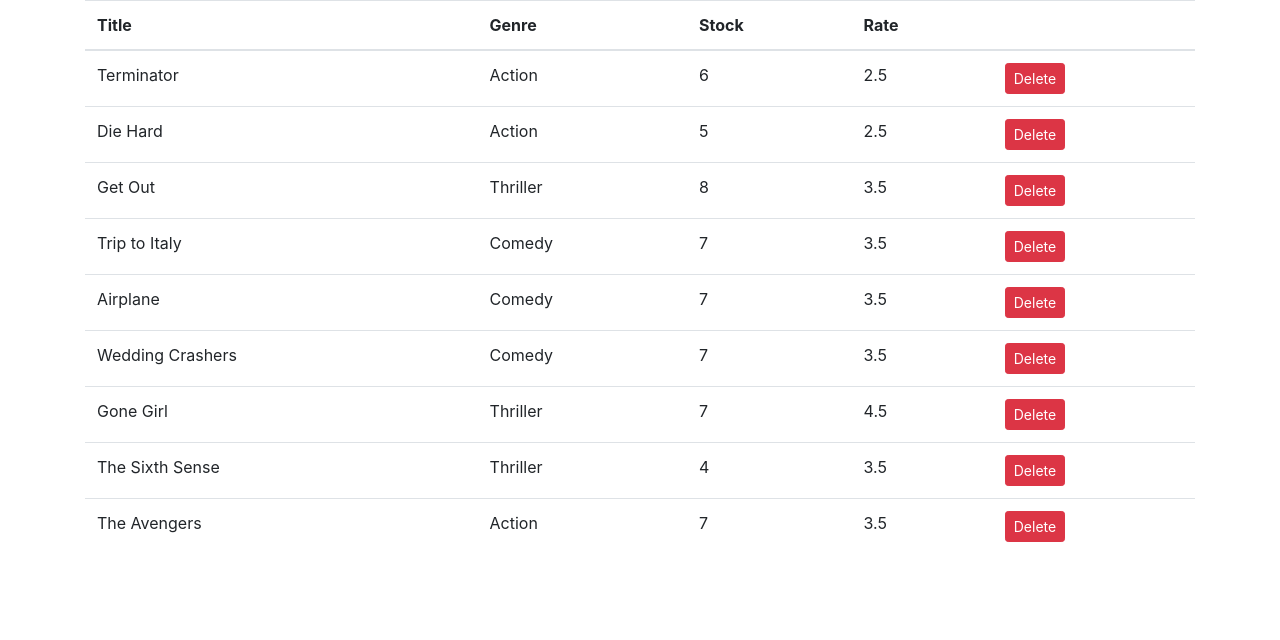
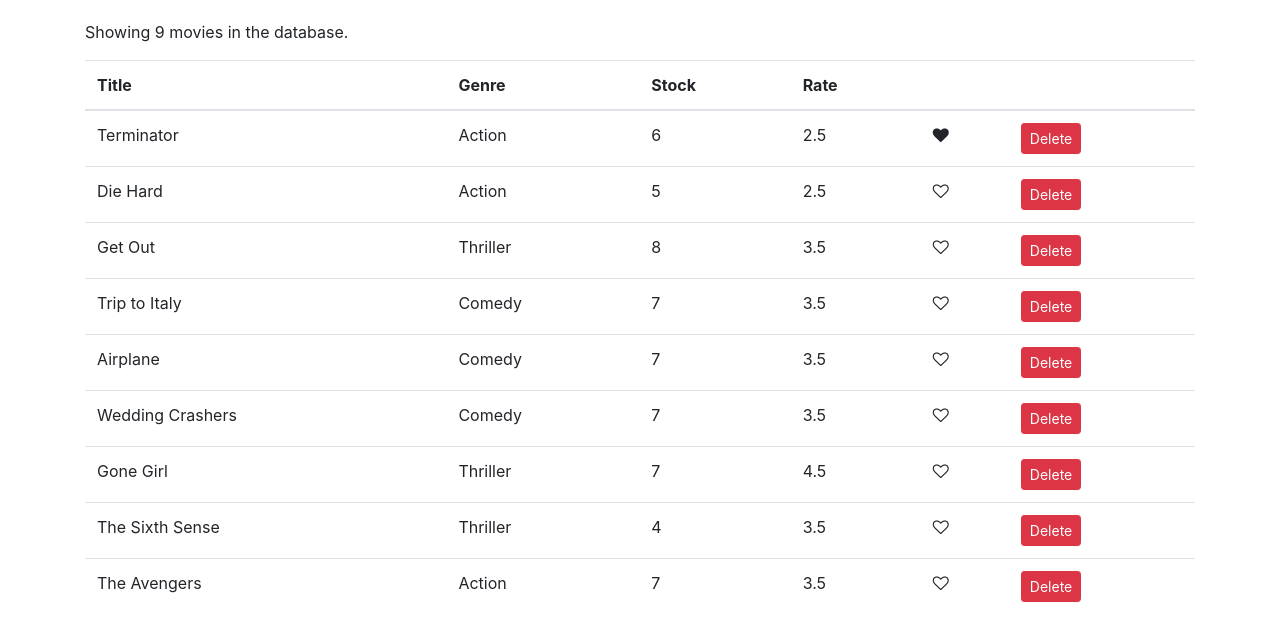
Before and after one commit to CALuthfi/vidly, a React (Create React App) app: page / in a window 1280 px wide. Shown: the top 640 px of the page. Built offline with nearby package versions, Linux system fonts and the light colour scheme.

Commit message:
solution-like

```diff
--- a/src/App.js
+++ b/src/App.js
@@ -1,5 +1,5 @@
 import React, { Component } from "react";
-import Movies from "./components/movies";
+import Movies from "./components/common/movies";
 
 class App extends Component {
   render() {
--- /dev/null
+++ b/src/components/common/like.jsx
@@ -0,0 +1,16 @@
+import React, { Component } from "react";
+
+const Like = props => {
+  let classes = "fa fa-heart";
+  if (!props.liked) classes += "-o";
+  return (
+    <i
+      onClick={props.onClick}
+      style={{ cursor: "pointer" }}
+      className={classes}
+      aria-hidden="true"
+    />
+  );
+};
+
+export default Like;
--- a/src/components/movies.jsx
+++ b/src/components/common/movies.jsx
@@ -1,5 +1,6 @@
 import React, { Component } from "react";
-import { getMovies } from "../services/fakeMovieService";
+import { getMovies } from "../../services/fakeMovieService";
+import Like from "./like";
 
 class Movies extends Component {
   state = {
@@ -11,9 +12,21 @@ class Movies extends Component {
     this.setState({ movies });
   };
 
+  handleLike = movie => {
+    const movies = [...this.state.movies];
+    const index = movies.indexOf(movie);
+    movies[index] = { ...movies[index] };
+    movies[index].liked = !movies[index].liked;
+    this.setState({ movies });
+  };
   render() {
+    const { length: count } = this.state.movies;
+
+    if (count === 0) return <p>There are no movies in the database.</p>;
+
     return (
-      <div>
+      <React.Fragment>
+        <p>Showing {this.state.movies.length} movies in the database.</p>
         <table className="table">
           <thead>
             <tr>
@@ -21,6 +34,7 @@ class Movies extends Component {
               <th>Genre</th>
               <th>Stock</th>
               <th>Rate</th>
+              <th />
               <th />
             </tr>
           </thead>
@@ -31,6 +45,12 @@ class Movies extends Component {
                 <td>{movie.genre.name}</td>
                 <td>{movie.numberInStock}</td>
                 <td>{movie.dailyRentalRate}</td>
+                <td>
+                  <Like
+                    liked={movie.liked}
+                    onClick={() => this.handleLike(movie)}
+                  />
+                </td>
                 <td>
                   <button
                     onClick={() => this.handleDelete(movie)}
@@ -43,7 +63,7 @@ class Movies extends Component {
             ))}
           </tbody>
         </table>
-      </div>
+      </React.Fragment>
     );
   }
 }
--- a/src/index.css
+++ b/src/index.css
@@ -1,6 +1,6 @@
 body {
   margin: 0;
-  padding: 0;
+  padding: 20px 0 0 0;
   font-family: -apple-system, BlinkMacSystemFont, "Segoe UI", "Roboto", "Oxygen",
     "Ubuntu", "Cantarell", "Fira Sans", "Droid Sans", "Helvetica Neue",
     sans-serif;
```
